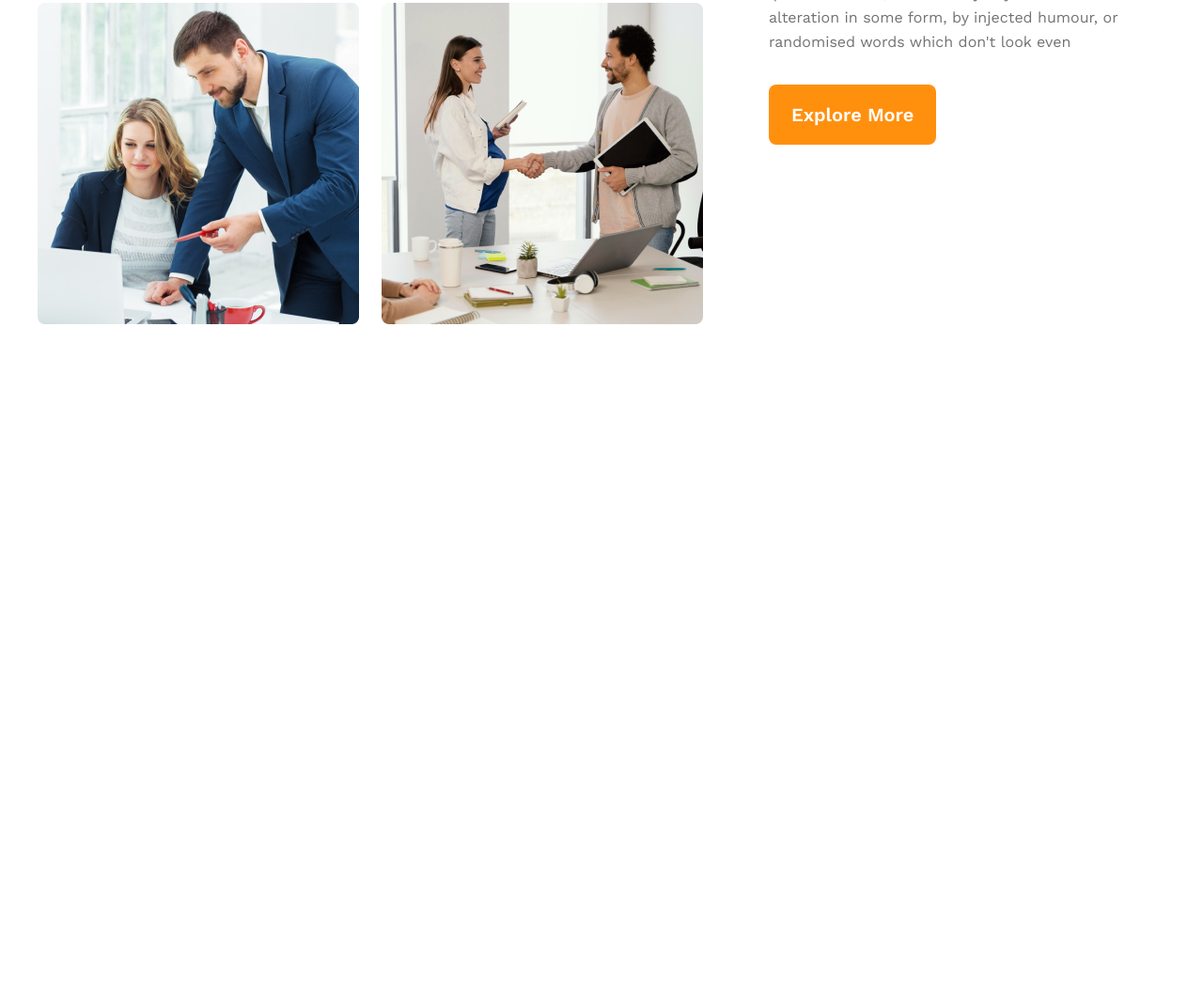
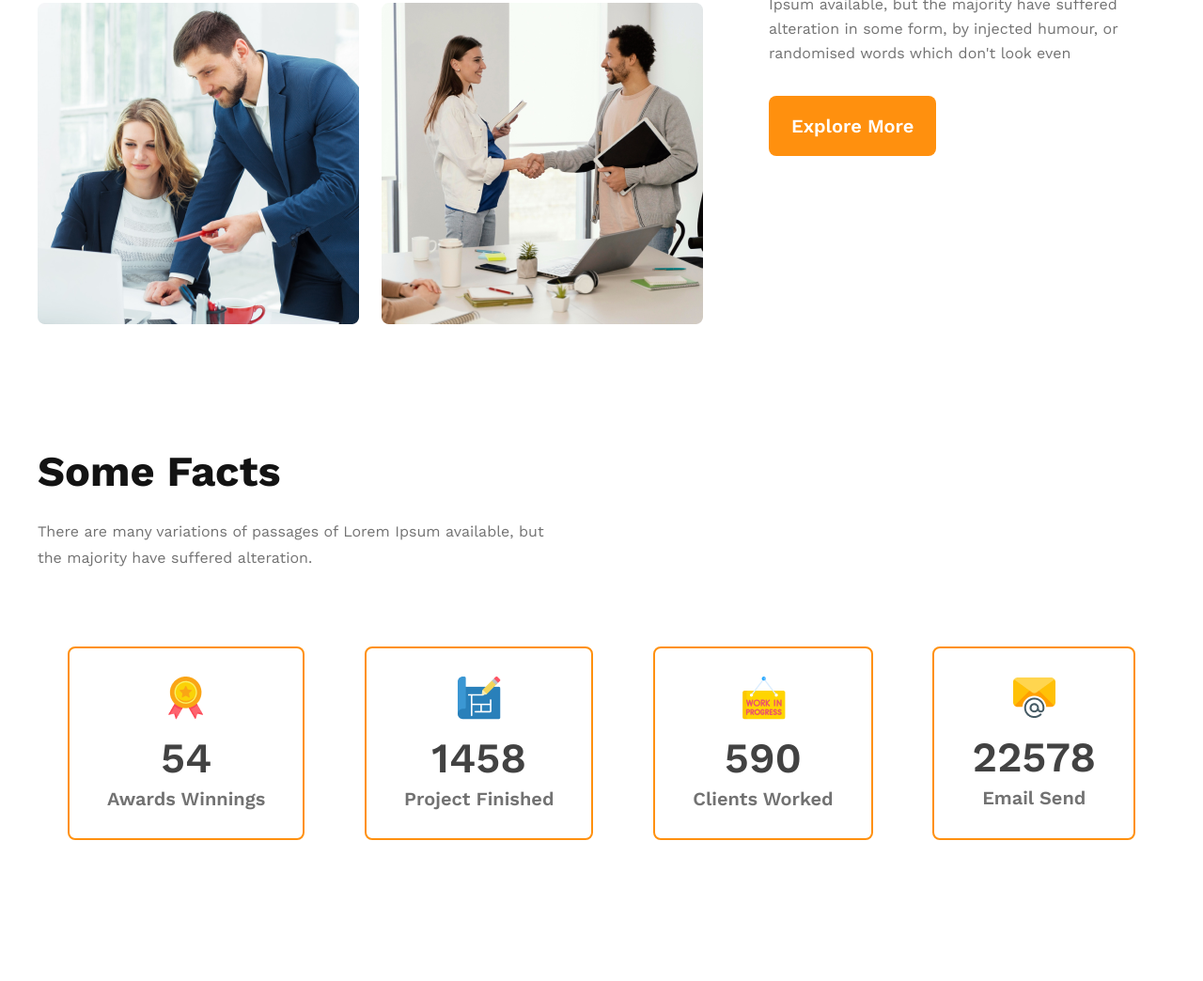
Before and after one commit to tanvirshekh-dev/g3-architects-website, a plain HTML site: page index.html in a window 1280 px wide. Shown: the part 1587-2631 px from the top of the page at 94% size. Before the commit the page ends 2062 px from the top, so only its background shows below. Drawn offline with nearby package versions, Linux system fonts and the light colour scheme.

Commit message:
make cart secstion responsive

```diff
--- a/index.html
+++ b/index.html
@@ -63,6 +63,37 @@
                 <button class="primary-btn">Explore More</button>
             </div>
          </section>
+
+         <!-- facts section -->
+          <section class="facts-container max-width">
+            <h2 class="facts-title section-title">Some Facts</h2>
+            <p class="facts-description section-description">There are many variations of passages of Lorem Ipsum available, but the majority have suffered alteration.</p>
+            <div class="facts-carts flex">
+              <div class="facts-cart">
+                <img src="./images/icons/ribon.png" alt="">
+                <h2 class="facts-cart-number work-sans-semibold">54</h2>
+                <p class="facts-cart-title work-sans-semibold">Awards Winnings</p>
+              </div>
+
+              <div class="facts-cart">
+                <img src="./images/icons/projects.png" alt="">
+                <h2 class="facts-cart-number work-sans-semibold">1458</h2>
+                <p class="facts-cart-title work-sans-semibold">Project Finished</p>
+              </div>
+
+              <div class="facts-cart">
+                <img src="./images/icons/customers.png" alt="">
+                <h2 class="facts-cart-number work-sans-semibold">590</h2>
+                <p class="facts-cart-title work-sans-semibold">Clients Worked</p>
+              </div>
+
+              <div class="facts-cart">
+                <img src="./images/icons/email.png" alt="">
+                <h2 class="facts-cart-number work-sans-semibold">22578</h2>
+                <p class="facts-cart-title work-sans-semibold">Email Send</p>
+              </div>
+            </div>
+          </section>
     </main>
   </body>
 </html>
--- a/styles/style.css
+++ b/styles/style.css
@@ -36,6 +36,7 @@
   font-style: normal;
   font-size: 2.82rem;
   color: #131313;
+  margin-bottom: 24px;
 }
 .section-description {
   font-family: "Work Sans", sans-serif;
@@ -70,7 +71,7 @@
   cursor: pointer;
 }
 /* header styles */
-.header-container{
+.header-container {
   flex-direction: column;
   justify-content: center;
   align-items: center;
@@ -81,11 +82,11 @@ header {
 .header-title {
   font-size: 4rem;
 }
-.header-description{
+.header-description {
   padding: 30px 0px;
   line-height: 26px;
 }
-.banner-img{
+.banner-img {
   width: 100%;
   margin-bottom: 50px;
 }
@@ -107,57 +108,96 @@ header {
   font-size: 1.1rem;
 }
 /* feature styles */
-.feature-img-container{
+.feature-img-container {
   display: grid;
   grid-template-columns: repeat(2, 1fr);
   gap: 24px;
   padding: 85px 0px 130px 0px;
 }
-.feature{
+.feature {
   gap: 70px;
   align-items: center;
 }
-.light-gray-word{
+.light-gray-word {
   color: #727272;
   font-weight: 500;
 }
-.orange-word{
-    color: #FF900E;
+.orange-word {
+  color: #ff900e;
 }
-.feature-description{
+.feature-description {
   padding: 24px 0px 32px 0px;
   line-height: 26px;
+}
+/* facts style */
+.facts-carts {
+  justify-content: space-around;
+}
+.facts-cart {
+  padding: 30px 40px;
+  text-align: center;
+  border: 2px solid #ff900e;
+  border-radius: 8px;
+  margin: 80px 0px 150px 0px;
+}
+.facts-cart-number {
+  font-size: 2.8rem;
+  color: #424242;
+  padding: 10px 0px 5px 0px;
+}
+.facts-cart-title {
+  font-size: 20px;
+  color: #727272;
+}
+.facts-description {
+  width: 540px;
+  line-height: 28px;
 }
 
 /* responsive media quarry */
 @media screen and (max-width: 576px) {
-    .navbar{
+  .navbar,
+  .facts-carts {
     flex-direction: column;
   }
-    .feature{
+  .feature {
     flex-direction: column-reverse;
     gap: 0px;
   }
-    .nav-links{
+  .nav-links {
     margin-top: 10px;
   }
-    .header-title{
+  .header-title {
     font-size: 3rem;
   }
-    .header-description{
+  .header-description {
     width: 500px;
     margin: 0 auto;
   }
-    .banner-img{
+  .banner-img {
     padding: 0px 20px;
   }
-    .feature-img-container{
+  .feature-img-container {
     display: grid;
     grid-template-columns: repeat(1, 1fr);
     padding: 10px 0px;
   }
-    .feature-content{
+  .feature-content {
     text-align: center;
     padding: 30px 0px 0px 0px;
   }
+  .facts-container {
+    width: 70%;
+    text-align: center;
+    margin-top: 40px;
   }
+  .facts-cart {
+    width: 100%;
+    padding: 30px 40px;
+    margin: 20px 0px;
+  }
+  .facts-description {
+    width: 400px;
+    margin: 0 auto;
+  }
+}
```
Lines whose indentation alone changed are shown as unchanged.
